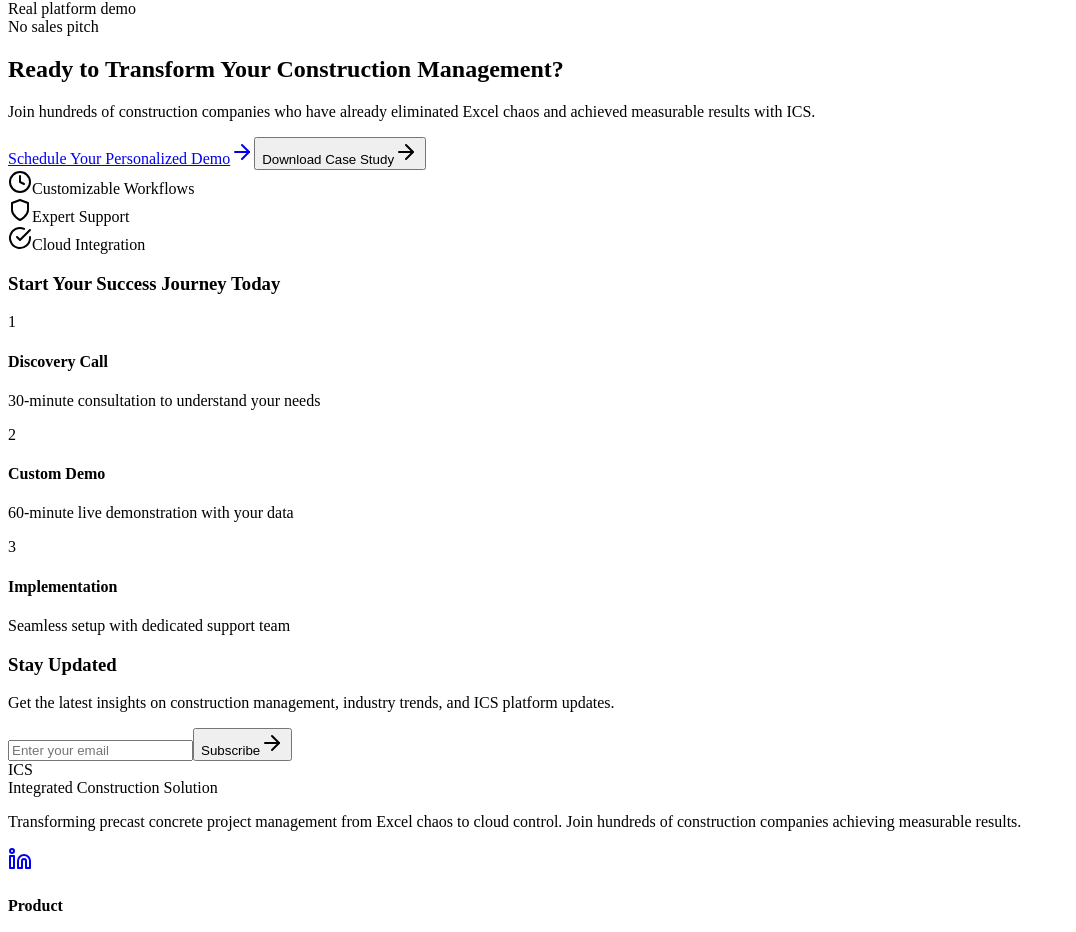
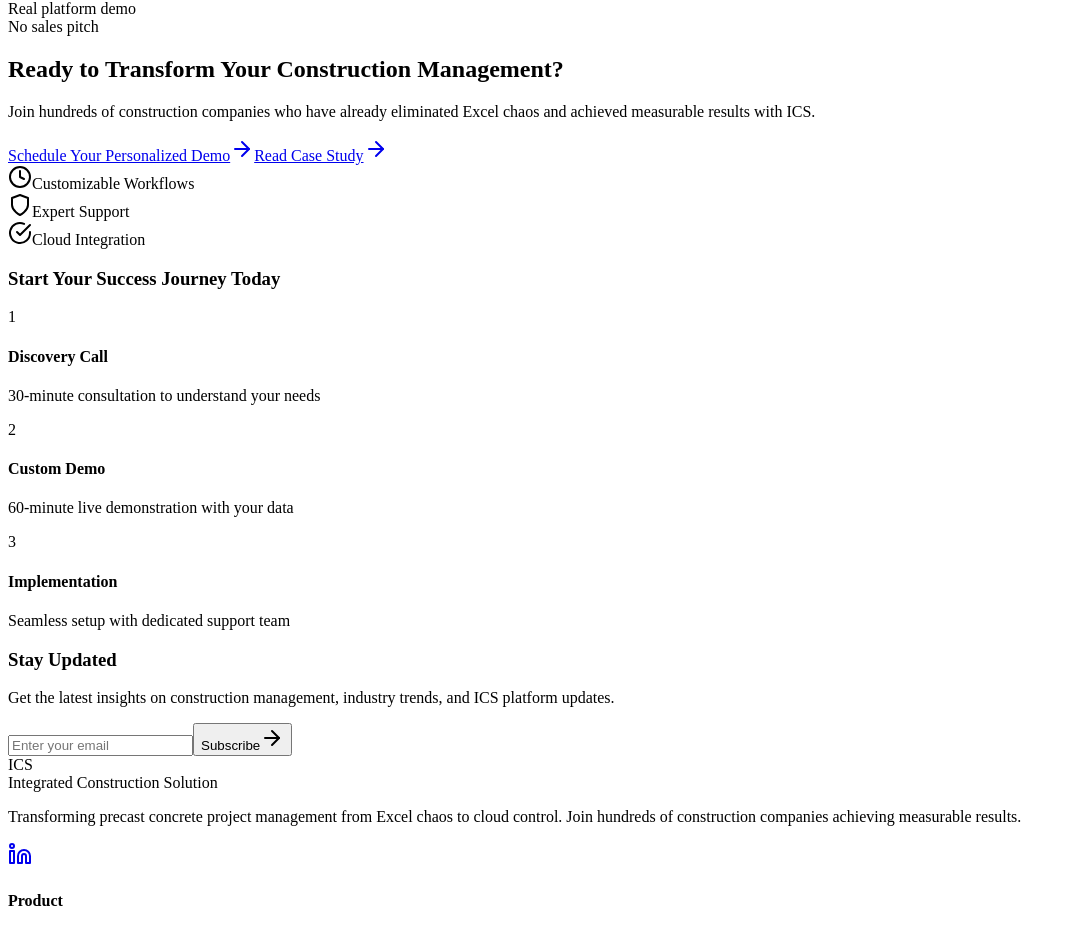
Before and after one commit to syedhammad74/dot-escapist-web, a Next.js app: page / in a window 1280 px wide. Shown: the part 5800-6732 px from the top of the page, without its empty margins (0-1076 px from the left). Built offline with nearby package versions, Linux system fonts and the light colour scheme.

Commit message:
changes 2.0

```diff
--- a/src/app/components/CTASection.tsx
+++ b/src/app/components/CTASection.tsx
@@ -87,14 +87,15 @@
               <ArrowRight className="w-4 h-4 sm:w-5 sm:h-5 ml-2 group-hover:translate-x-1 transition-transform duration-300" />
             </motion.a>
 
-            <motion.button
+            <motion.a
+              href="/gsheetcompare"
               className="group inline-flex items-center justify-center px-6 sm:px-8 py-3 sm:py-4 border-2 border-forest-sage text-forest-sage font-semibold rounded-2xl hover:bg-forest-sage hover:text-forest-primary transition-all duration-300 hover:scale-105 bg-white/10 backdrop-blur-sm text-sm sm:text-base"
               whileHover={{ y: -2 }}
               whileTap={{ scale: 0.98 }}
             >
-              Download Case Study
+              Read Case Study
               <ArrowRight className="w-4 h-4 sm:w-5 sm:h-5 ml-2 group-hover:translate-x-1 transition-transform duration-300" />
-            </motion.button>
+            </motion.a>
           </motion.div>
 
           {/* Benefits */}
```
